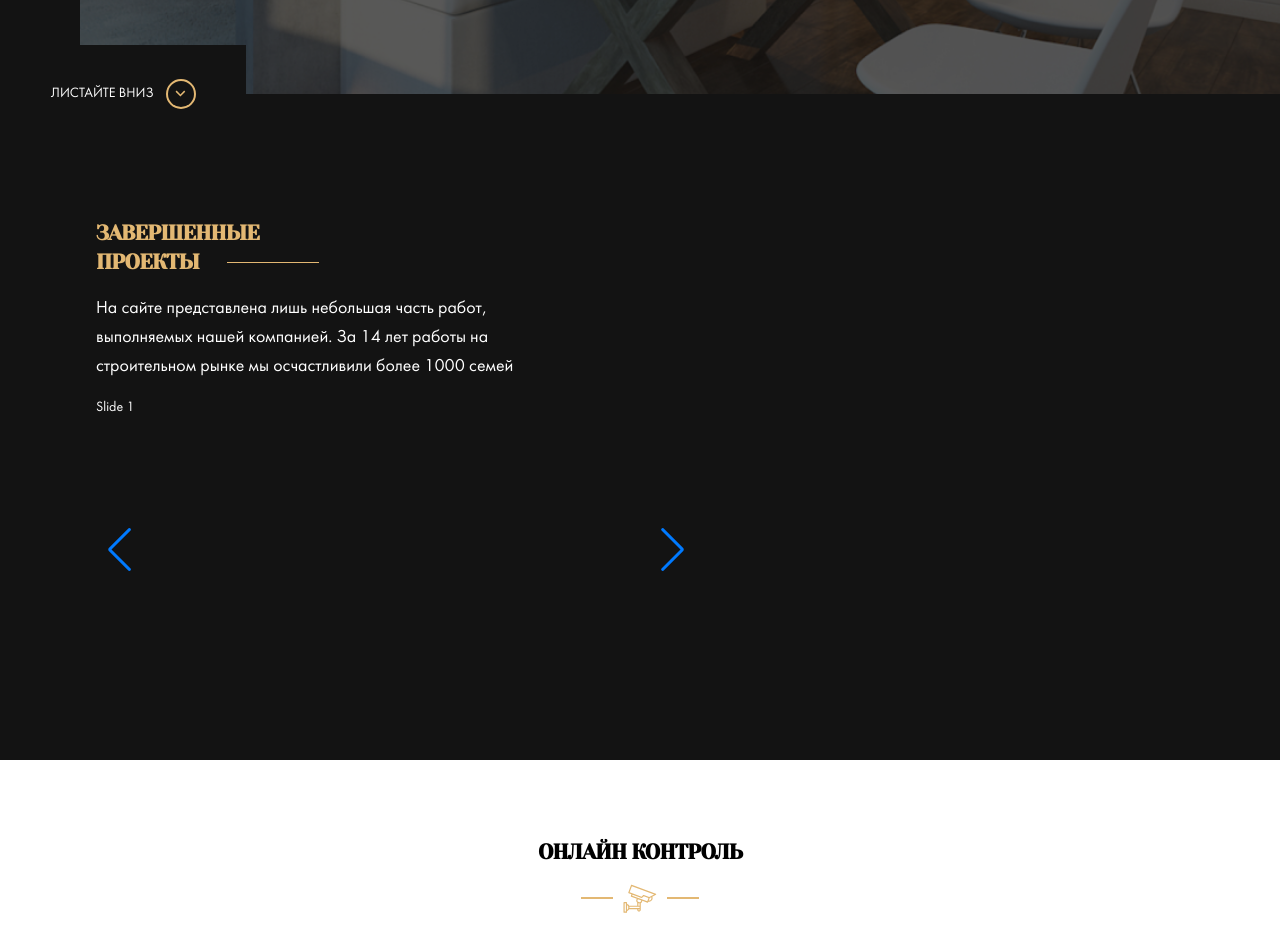
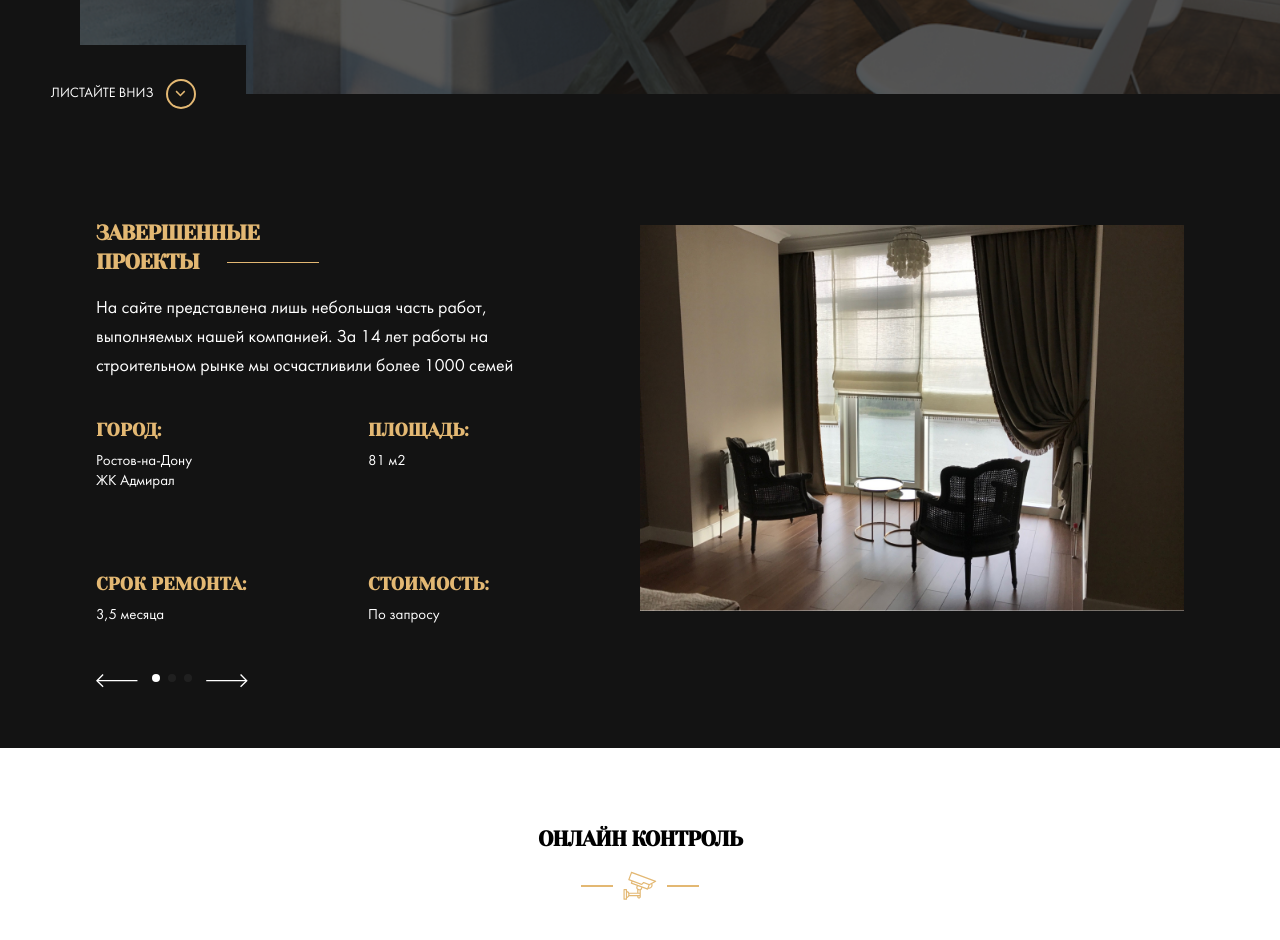
Before and after one commit to grifonna8/repair-design, a PHP site: page / in a window 1280 px wide. Shown: the part 658-1598 px from the top of the page. Run offline with PHP 8.4, Linux system fonts and the light colour scheme; some web fonts are replaced.

Commit message:
feat: added swiper and set media, changed structure html in col-50

```diff
--- a/css/style.css
+++ b/css/style.css
@@ -415,7 +415,7 @@ template {
   flex-basis: 30%; }
 
 .col-50 {
-  flex-basis: 50%; }
+  width: 50%; }
 
 *, *:before, *:after {
   box-sizing: border-box; }
@@ -758,9 +758,57 @@ img {
   .modal__button {
     align-self: flex-end; }
 
-.swiper-container {
-  width: 600px;
-  height: 300px; }
+.swiper-slide {
+  display: flex;
+  flex-wrap: wrap; }
+  .swiper-slider-image {
+    margin-top: -12.5rem; }
+  .swiper-slide__value {
+    display: flex;
+    flex-wrap: wrap;
+    max-width: 11.4rem;
+    font-family: 'Futura Book', sans-serif;
+    font-size: 1.07rem;
+    line-height: 1.428rem; }
+  .swiper-slide__text {
+    flex-basis: 50%;
+    margin-bottom: 2.42rem;
+    padding-bottom: 2rem; }
+  .swiper-slide__heading {
+    font-size: 1.285rem;
+    line-height: 1.78rem;
+    font-family: 'Yeseva One', cursive;
+    color: #E3B873;
+    text-transform: uppercase;
+    margin-bottom: 0.64rem; }
+
+.swiper-pagination-bullet {
+  background-color: rgba(255, 255, 255, 0.3); }
+  .swiper-pagination-bullet-active {
+    background-color: #fff; }
+
+.swiper-button-prev {
+  background: url("../img/arrow-prev.svg") no-repeat center;
+  width: 42px;
+  height: 14px;
+  bottom: 0;
+  left: 0;
+  top: auto; }
+  .swiper-button-prev::after {
+    display: none; }
+
+.swiper-button-next {
+  background: url("../img/arrow-next.svg") no-repeat center;
+  width: 42px;
+  height: 14px;
+  bottom: 0;
+  top: auto; }
+  .swiper-button-next::after {
+    display: none; }
+
+.swiper-container-horizontal > .swiper-pagination-bullets {
+  width: auto;
+  bottom: 0; }
 
 @media screen and (max-width: 1264px) {
   html {
--- a/index.html
+++ b/index.html
@@ -50,8 +50,6 @@
 
     <section class="section section--dark projects">
       <div class="container">
-        <div class="row">
-          <div class="col-50">
         <div class="section-title section-title--left">
           <h2 class="section-title__heading section-title__heading--primary">Завершенные <span class="section-title__word">проекты</span></h2>
           <!-- /.section-title__heading -->
@@ -59,27 +57,99 @@
           <!-- /.section-title__text -->
         </div>
         <!-- /.section-title -->
+        <div class="row">
+          <div class="col-50">
+
             <!-- Slider main container -->
             <div class="swiper-container">
               <!-- Additional required wrapper -->
-              <div class="swiper-wrapper">
+              <div class="swiper-wrapper swiper-no-swiping">
                   <!-- Slides -->
-                  <div class="swiper-slide">Slide 1</div>
-                  <div class="swiper-slide">Slide 2</div>
-                  <div class="swiper-slide">Slide 3</div>
+                  <div class="swiper-slide">
+                    <div class="swiper-slide__text">
+                      <h3 class="swiper-slide__heading">Город:</h3>
+                      <span class="swiper-slide__value">Ростов-на-Дону ЖК&nbsp;Адмирал</span>
+
                     </div>
-              <!-- If we need pagination -->
-              <div class="swiper-pagination"></div>
+                    <div class="swiper-slide__text">
+                      <h3 class="swiper-slide__heading">Площадь:</h3>
+                      <span class="swiper-slide__value">81 м2</span>
+                    </div>
+                    <div class="swiper-slide__text">
+                      <h3 class="swiper-slide__heading">Срок ремонта:</h3>
+                      <span class="swiper-slide__value">3,5 месяца</span>
+                    </div>
+                    <div class="swiper-slide__text">
+                      <h3 class="swiper-slide__heading">Стоимость:</h3>
+                      <span class="swiper-slide__value">По запросу</span>
+                    </div>
+                  </div>
+                  <div class="swiper-slide">
+                    <div class="swiper-slide__text">
+                      <h3 class="swiper-slide__heading">Город:</h3>
+                      <span class="swiper-slide__value">Ростов-на-Дону ЖК&nbsp;Адмирал</span>
 
+                    </div>
+                    <div class="swiper-slide__text">
+                      <h3 class="swiper-slide__heading">Площадь:</h3>
+                      <span class="swiper-slide__value">81 м2</span>
+                    </div>
+                    <div class="swiper-slide__text">
+                      <h3 class="swiper-slide__heading">Срок ремонта:</h3>
+                      <span class="swiper-slide__value">3,5 месяца</span>
+                    </div>
+                    <div class="swiper-slide__text">
+                      <h3 class="swiper-slide__heading">Стоимость:</h3>
+                      <span class="swiper-slide__value">По запросу</span>
+                    </div>
+                  </div>
+                    <div class="swiper-slide">
+                      <div class="swiper-slide__text">
+                        <h3 class="swiper-slide__heading">Город:</h3>
+                        <span class="swiper-slide__value">Ростов-на-Дону ЖК&nbsp;Адмирал</span>
+
+                      </div>
+                      <div class="swiper-slide__text">
+                        <h3 class="swiper-slide__heading">Площадь:</h3>
+                        <span class="swiper-slide__value">81 м2</span>
+                      </div>
+                      <div class="swiper-slide__text">
+                        <h3 class="swiper-slide__heading">Срок ремонта:</h3>
+                        <span class="swiper-slide__value">3,5 месяца</span>
+                      </div>
+                      <div class="swiper-slide__text">
+                        <h3 class="swiper-slide__heading">Стоимость:</h3>
+                        <span class="swiper-slide__value">По запросу</span>
+                      </div>
+                    </div>
+
+              </div>
               <!-- If we need navigation buttons -->
                   <div class="swiper-button-prev"></div>
+                  <div class="swiper-pagination"></div>
                   <div class="swiper-button-next"></div>
+
             </div>
           </div>
           <!-- /.col-50 -->
 
-          <div class="col-50">
-
+          <div class="col-50 mobile-order-top">
+            <!-- Slider main container -->
+            <div class="swiper-container swiper-slider-image">
+                <!-- Additional required wrapper -->
+                <div class="swiper-wrapper swiper-no-swiping">
+                    <!-- Slides -->
+                    <div class="swiper-slide">
+                      <img src="img/projects/project.jpg" alt="">
+                    </div>
+                    <div class="swiper-slide">
+                      <img src="img/projects/project.jpg" alt="">
+                    </div>
+                    <div class="swiper-slide">
+                      <img src="img/projects/project.jpg" alt="">
+                    </div>
+                </div>
+            </div>
           </div>
           <!-- /.col-50 -->
         </div>
--- a/js/main.js
+++ b/js/main.js
@@ -24,14 +24,27 @@ $(document).ready(function () {
     modal.toggleClass('modal--visible');
   });
 
+  // $(document).click(function (e) {
+  //   var container = $('.modal');
+  //   if (container.has(e.target).length === 0){
+  //       container.hide();
+  //   }
+  // });
+
+  // var code = e.keyCode;
+
+  // if(code == 27) {
+  //   modal.toggleClass('modal--visible');
+  // });
+
   $(window).scroll(function () {
-    // Если отступ сверху больше 500px то показываем кнопку "Наверх"
-    if ($(this).scrollTop() > 500) {
+    // Если отступ сверху больше 750px то показываем кнопку "Наверх"
+    if ($(this).scrollTop() > 750) {
         $('.button--up').fadeIn();
     } else {
         $('.button--up').fadeOut();
     }
-});
+  });
 
 /** При нажатии на кнопку мы перемещаемся к началу страницы */
   $('.button--up').click(function () {
@@ -42,7 +55,22 @@ $(document).ready(function () {
   });
 
   var mySwiper = new Swiper ('.swiper-container', {
-    loop: true
+    loop: true,
+    pagination: {
+      el: '.swiper-pagination',
+      type: 'bullets',
+    },
+    navigation: {
+      nextEl: '.swiper-button-next',
+      prevEl: '.swiper-button-prev',
+    },
   })
 
+  var next = $('.swiper-button-next');
+  var prev = $('.swiper-button-prev');
+  var bullets = $('.swiper-pagination');
+
+  next.css('left', prev.width() + 10 + bullets.width() + 10)
+  bullets.css('left', prev.width() + 10)
+
 });
--- a/sass/_grid.sass
+++ b/sass/_grid.sass
@@ -10,4 +10,4 @@
   &-30
     flex-basis: 30%
   &-50
-    flex-basis: 50%
+    width: 50%
--- a/sass/templates/_projects.sass
+++ b/sass/templates/_projects.sass
@@ -1,3 +1,51 @@
-.swiper-container
-    width: 600px
-    height: 300px
+.swiper
+  &-slide
+    display: flex
+    flex-wrap: wrap
+    &r
+      &-image
+        margin-top: -12.5rem
+    &__value
+      display: flex
+      flex-wrap: wrap
+      max-width: 11.4rem
+      font-family: 'Futura Book', sans-serif
+      font-size: 1.07rem
+      line-height: 1.428rem
+    &__text
+      flex-basis: 50%
+      margin-bottom: 2.42rem
+      padding-bottom: 2rem
+    &__heading
+      font-size: 1.285rem
+      line-height: 1.78rem
+      font-family: 'Yeseva One', cursive
+      color: $primary
+      text-transform: uppercase
+      margin-bottom: 0.64rem
+  &-pagination
+    &-bullet
+      background-color: rgba($light, 0.3)
+      &-active
+        background-color: $light
+  &-button
+    &-prev
+      background: url('../img/arrow-prev.svg') no-repeat center
+      width: 42px
+      height: 14px
+      bottom: 0
+      left: 0
+      top: auto
+      &::after
+        display: none
+    &-next
+      background: url('../img/arrow-next.svg') no-repeat center
+      width: 42px
+      height: 14px
+      bottom: 0
+      top: auto
+      &::after
+        display: none
+.swiper-container-horizontal>.swiper-pagination-bullets
+  width: auto
+  bottom: 0
```
Also changed, not shown: other parts of css/style.css (+33 -3 lines), sass/_media.sass (+41 -0 lines), img/arrow-next.svg (added), img/arrow-prev.svg (added), img/projects/project.jpg (added). Lines whose indentation alone changed are shown as unchanged.
